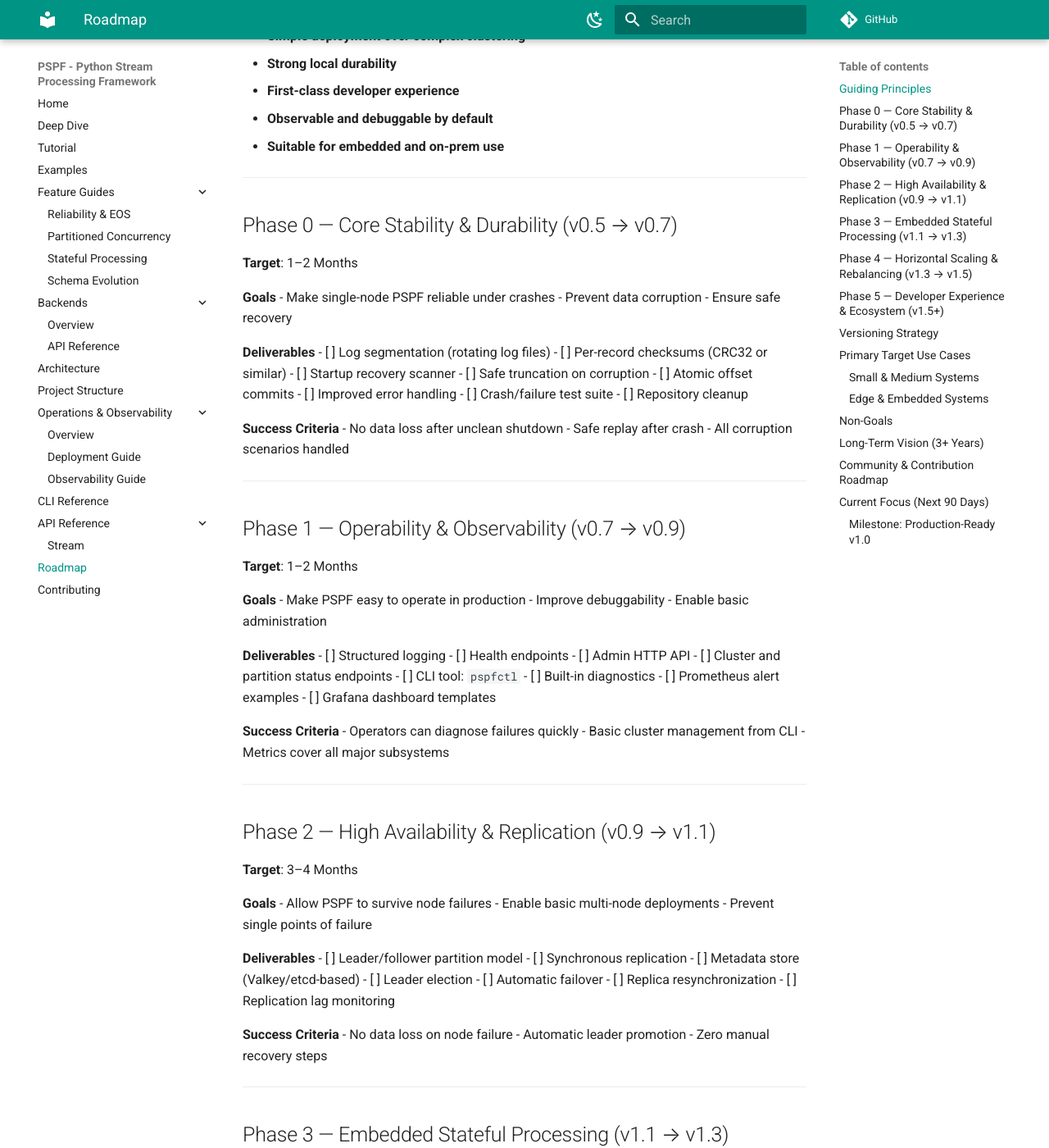
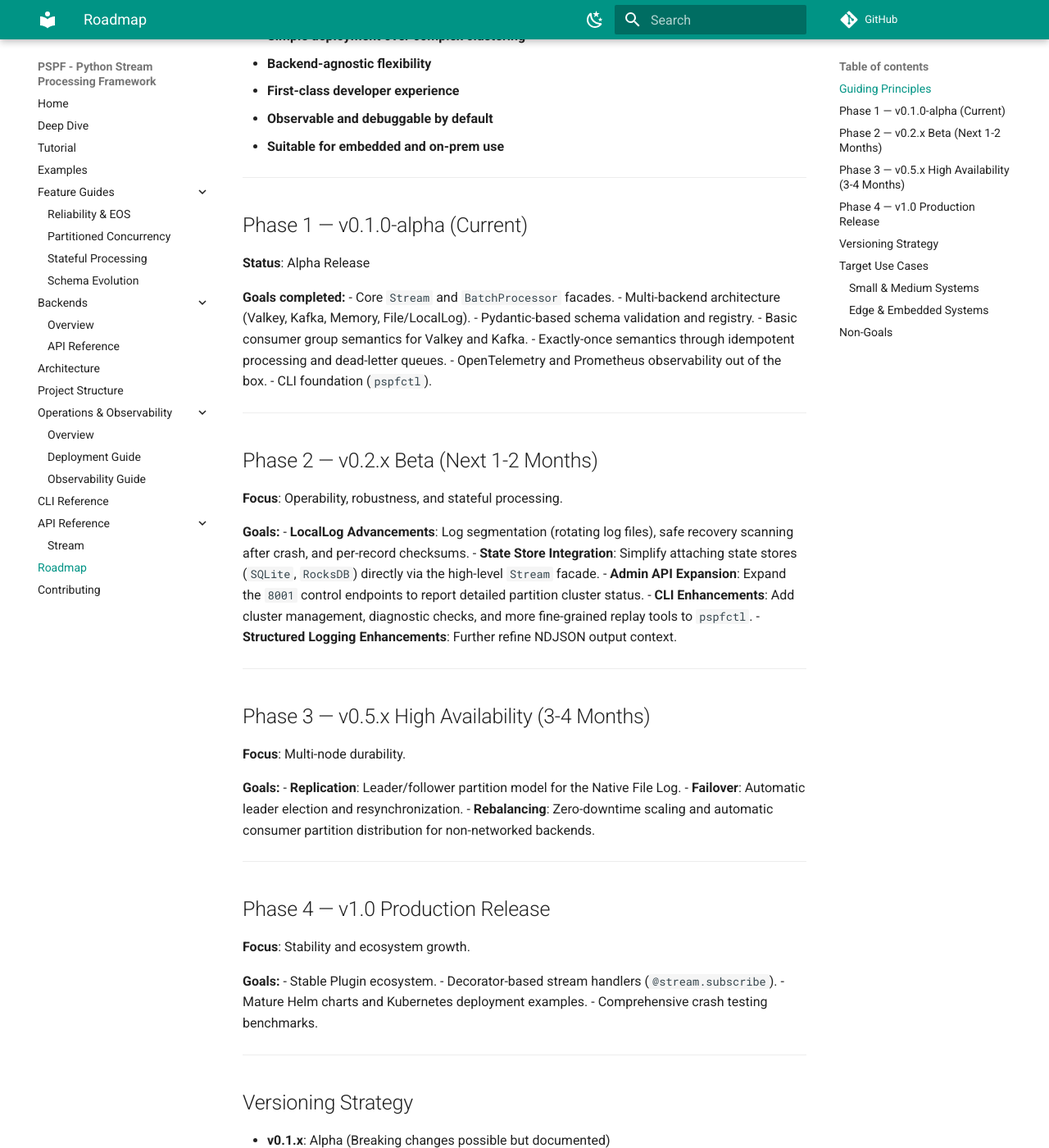
Before and after one commit to JosephMattHall/Python-Stream-Processing-Framework, an MkDocs documentation site: the page built from docs/roadmap.md, in a window 1280 px wide and 1400 px high, scrolled down 433 px. Shown: the whole window at 82% size. Built offline with MkDocs 1.6.1 and Material for MkDocs 9.7.7, drawn with Linux system fonts in a browser that asks for light colours; comment, search, counter and statistics services are not loaded; some of the changed text lies outside the part shown.

```diff
--- a/docs/roadmap.md
+++ b/docs/roadmap.md
@@ -5,245 +5,91 @@
 **Target Positioning**: "The SQLite of Stream Processing for Python"
 
 A hybrid of:
-- **Path A**: Lightweight Kafka-style system
-- **Path B**: Edge / Embedded Streaming Platform
+- **Path A**: Lightweight Kafka-style system via networked backends (Valkey, Kafka).
+- **Path B**: Edge / Embedded Streaming Platform via local backends (File, Memory).
 
 ## Guiding Principles
 
 - **Reliability before scale**
 - **Simple deployment over complex clustering**
-- **Strong local durability**
+- **Backend-agnostic flexibility**
 - **First-class developer experience**
 - **Observable and debuggable by default**
 - **Suitable for embedded and on-prem use**
 
 ---
 
-## Phase 0 — Core Stability & Durability (v0.5 → v0.7)
-**Target**: 1–2 Months
+## Phase 1 — v0.1.0-alpha (Current)
+**Status**: Alpha Release
 
-**Goals**
-- Make single-node PSPF reliable under crashes
-- Prevent data corruption
-- Ensure safe recovery
-
-**Deliverables**
-- [ ] Log segmentation (rotating log files)
-- [ ] Per-record checksums (CRC32 or similar)
-- [ ] Startup recovery scanner
-- [ ] Safe truncation on corruption
-- [ ] Atomic offset commits
-- [ ] Improved error handling
-- [ ] Crash/failure test suite
-- [ ] Repository cleanup
-
-**Success Criteria**
-- No data loss after unclean shutdown
-- Safe replay after crash
-- All corruption scenarios handled
+**Goals completed:**
+- Core `Stream` and `BatchProcessor` facades.
+- Multi-backend architecture (Valkey, Kafka, Memory, File/LocalLog).
+- Pydantic-based schema validation and registry.
+- Basic consumer group semantics for Valkey and Kafka.
+- Exactly-once semantics through idempotent processing and dead-letter queues.
+- OpenTelemetry and Prometheus observability out of the box.
+- CLI foundation (`pspfctl`).
 
 ---
 
-## Phase 1 — Operability & Observability (v0.7 → v0.9)
-**Target**: 1–2 Months
+## Phase 2 — v0.2.x Beta (Next 1-2 Months)
+**Focus**: Operability, robustness, and stateful processing.
 
-**Goals**
-- Make PSPF easy to operate in production
-- Improve debuggability
-- Enable basic administration
-
-**Deliverables**
-- [ ] Structured logging
-- [ ] Health endpoints
-- [ ] Admin HTTP API
-- [ ] Cluster and partition status endpoints
-- [ ] CLI tool: `pspfctl`
-- [ ] Built-in diagnostics
-- [ ] Prometheus alert examples
-- [ ] Grafana dashboard templates
-
-**Success Criteria**
-- Operators can diagnose failures quickly
-- Basic cluster management from CLI
-- Metrics cover all major subsystems
+**Goals:**
+- **LocalLog Advancements**: Log segmentation (rotating log files), safe recovery scanning after crash, and per-record checksums.
+- **State Store Integration**: Simplify attaching state stores (`SQLite`, `RocksDB`) directly via the high-level `Stream` facade.
+- **Admin API Expansion**: Expand the `8001` control endpoints to report detailed partition cluster status.
+- **CLI Enhancements**: Add cluster management, diagnostic checks, and more fine-grained replay tools to `pspfctl`.
+- **Structured Logging Enhancements**: Further refine NDJSON output context.
 
 ---
 
-## Phase 2 — High Availability & Replication (v0.9 → v1.1)
-**Target**: 3–4 Months
+## Phase 3 — v0.5.x High Availability (3-4 Months)
+**Focus**: Multi-node durability.
 
-**Goals**
-- Allow PSPF to survive node failures
-- Enable basic multi-node deployments
-- Prevent single points of failure
-
-**Deliverables**
-- [ ] Leader/follower partition model
-- [ ] Synchronous replication
-- [ ] Metadata store (Valkey/etcd-based)
-- [ ] Leader election
-- [ ] Automatic failover
-- [ ] Replica resynchronization
-- [ ] Replication lag monitoring
-
-**Success Criteria**
-- No data loss on node failure
-- Automatic leader promotion
-- Zero manual recovery steps
+**Goals:**
+- **Replication**: Leader/follower partition model for the Native File Log.
+- **Failover**: Automatic leader election and resynchronization.
+- **Rebalancing**: Zero-downtime scaling and automatic consumer partition distribution for non-networked backends.
 
 ---
 
-## Phase 3 — Embedded Stateful Processing (v1.1 → v1.3)
-**Target**: 2–3 Months
+## Phase 4 — v1.0 Production Release
+**Focus**: Stability and ecosystem growth.
 
-**Goals**
-- Support stateful stream processing
-- Enable analytics and aggregations
-- Improve processing guarantees
-
-**Deliverables**
-- [ ] Pluggable state stores (SQLite/RocksDB/LMDB)
-- [ ] Local state directories
-- [ ] Periodic snapshots
-- [ ] Snapshot restore logic
-- [ ] Windowed aggregations
-- [ ] Session tracking
-- [ ] Improved exactly-once semantics
-
-**Success Criteria**
-- Stateful apps recover correctly
-- No state loss after crash
-- Consistent replay behavior
-
----
-
-## Phase 4 — Horizontal Scaling & Rebalancing (v1.3 → v1.5)
-**Target**: 3–4 Months
-
-**Goals**
-- Enable elastic scaling
-- Support growing workloads
-- Improve cluster utilization
-
-**Deliverables**
-- [ ] Partition reassignment engine
-- [ ] Automatic rebalancing
-- [ ] Online partition migration
-- [ ] Zero-downtime scaling
-- [ ] Network protocol formalization
-- [ ] Load-based partition distribution
-
-**Success Criteria**
-- Nodes can join/leave safely
-- No manual redistribution
-- Minimal processing interruption
-
----
-
-## Phase 5 — Developer Experience & Ecosystem (v1.5+)
-**Target**: Ongoing
-
-**Goals**
-- Maximize adoption
-- Reduce onboarding friction
-- Grow ecosystem
-
-**Deliverables**
-- [ ] High-level application API
-- [ ] Decorator-based stream handlers
-- [ ] Starter templates
-- [ ] Project generator (`pspf new`)
-- [ ] Official connectors library
-- [ ] Cloud-native deployment examples
-- [ ] Kubernetes and Helm charts
-
-**Success Criteria**
-- New users productive in <30 minutes
-- Active community contributions
-- Multiple production users
+**Goals:**
+- Stable Plugin ecosystem.
+- Decorator-based stream handlers (`@stream.subscribe`).
+- Mature Helm charts and Kubernetes deployment examples.
+- Comprehensive crash testing benchmarks.
 
 ---
 
 ## Versioning Strategy
-- **v0.x**: Experimental / Early adopters
-- **v1.0**: Stable single-node + replication
-- **v1.x**: Feature expansion
-- **v2.0**: Major architectural upgrades
+- **v0.1.x**: Alpha (Breaking changes possible but documented)
+- **v0.2.x - v0.9.x**: Beta / Pre-production feature expansion
+- **v1.0**: Stable production API
 
-Semantic versioning will be followed after v1.0.
+Semantic versioning will strictly be followed after v1.0.
 
 ---
 
-## Primary Target Use Cases
+## Target Use Cases
 
 ### Small & Medium Systems
-- Internal analytics pipelines
-- Microservice event processing
-- SaaS backend workflows
-- ETL pipelines
+- Internal analytics pipelines.
+- Microservice event processing (replacing Celery/RabbitMQ for event-driven logic).
+- SaaS backend workflows.
 
 ### Edge & Embedded Systems
-- IoT gateways
-- Factory systems
-- Retail devices
-- On-prem monitoring
-- Offline-first analytics
+- IoT gateways and on-prem local aggregations.
+- Offline-first analytics.
 
 ## Non-Goals
 The following are intentionally deprioritized:
-- Multi-datacenter replication
-- Global geo-replication
-- Petabyte-scale clusters
-- Fully managed SaaS offering
-- JVM-level throughput competition
+- Global geo-replication.
+- Petabyte-scale massive concurrency.
+- JVM-level extreme throughput competition.
 
 **PSPF prioritizes simplicity and reliability over extreme scale.**
-
----
-
-## Long-Term Vision (3+ Years)
-- Reference embedded streaming engine for Python
-- Default choice for local-first event processing
-- Widely used in edge environments
-- Stable plugin ecosystem
-- Enterprise support options
-
----
-
-## Community & Contribution Roadmap
-
-**Short Term**
-- Improve contributor documentation
-- Add development environment setup guide
-- Create "good first issue" labels
-
-**Mid Term**
-- Contributor review process
-- Release management guidelines
-- Public roadmap updates
-
-**Long Term**
-- Technical steering group
-- Maintainer onboarding program
-- Governance model
-
----
-
-## Current Focus (Next 90 Days)
-Priority for upcoming development:
-- Log segmentation and recovery
-- Checksum validation
-- Crash testing framework
-- Structured logging
-- CLI foundation
-
-These items form the foundation for **v1.0 readiness**.
-
-### Milestone: Production-Ready v1.0
-v1.0 is considered production-ready when:
-- Logs are fully recoverable
-- Replication is stable
-- CLI tooling is complete
-- Monitoring is mature
-- Documentation is comprehensive
-- At least 3 real-world deployments exist
```
Also changed, not shown: README.md (+15 -0 lines), TRADEMARK.md (added, +12 -0 lines), docs/architecture.md (+10 -10 lines), docs/index.md (+3 -0 lines), docs/observability.md (+3 -3 lines), pyproject.toml (+36 -48 lines), 20 other files.
